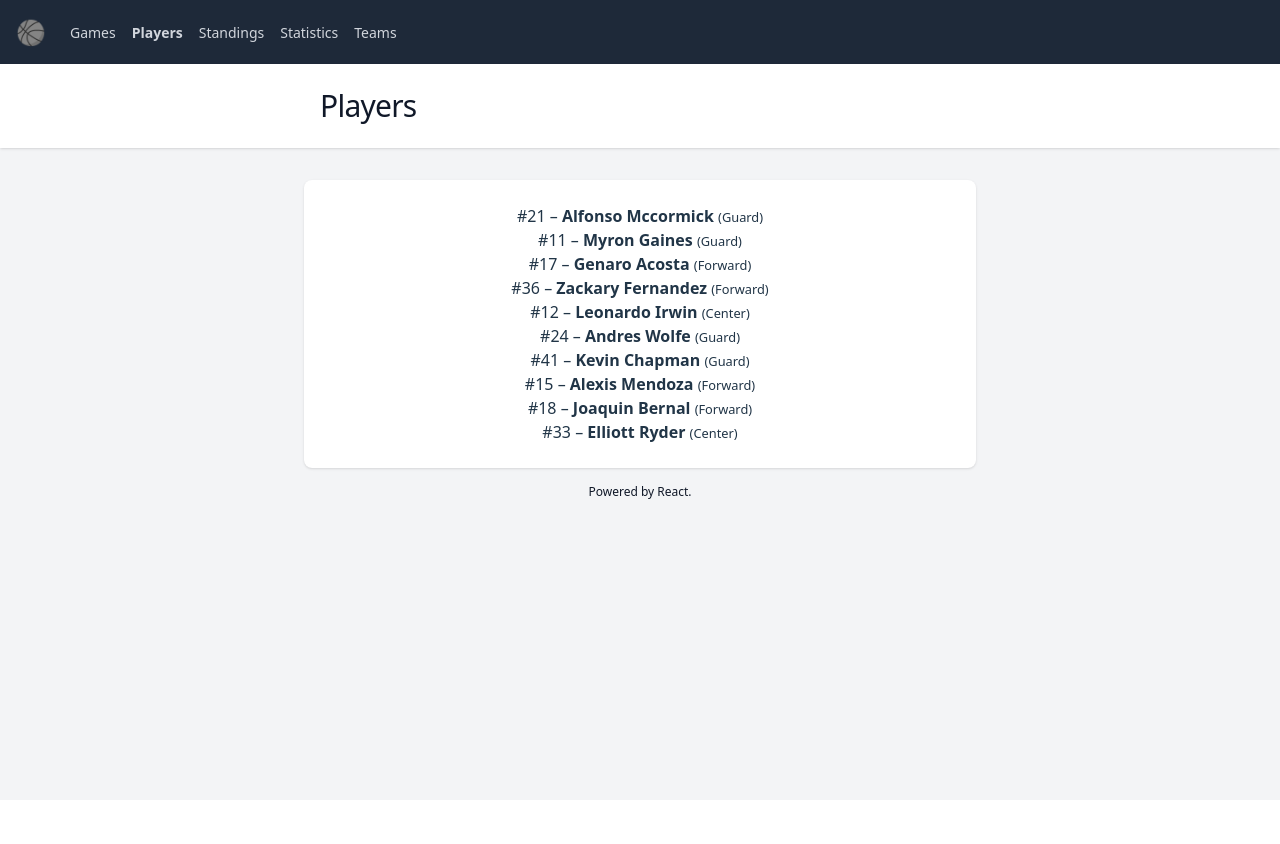
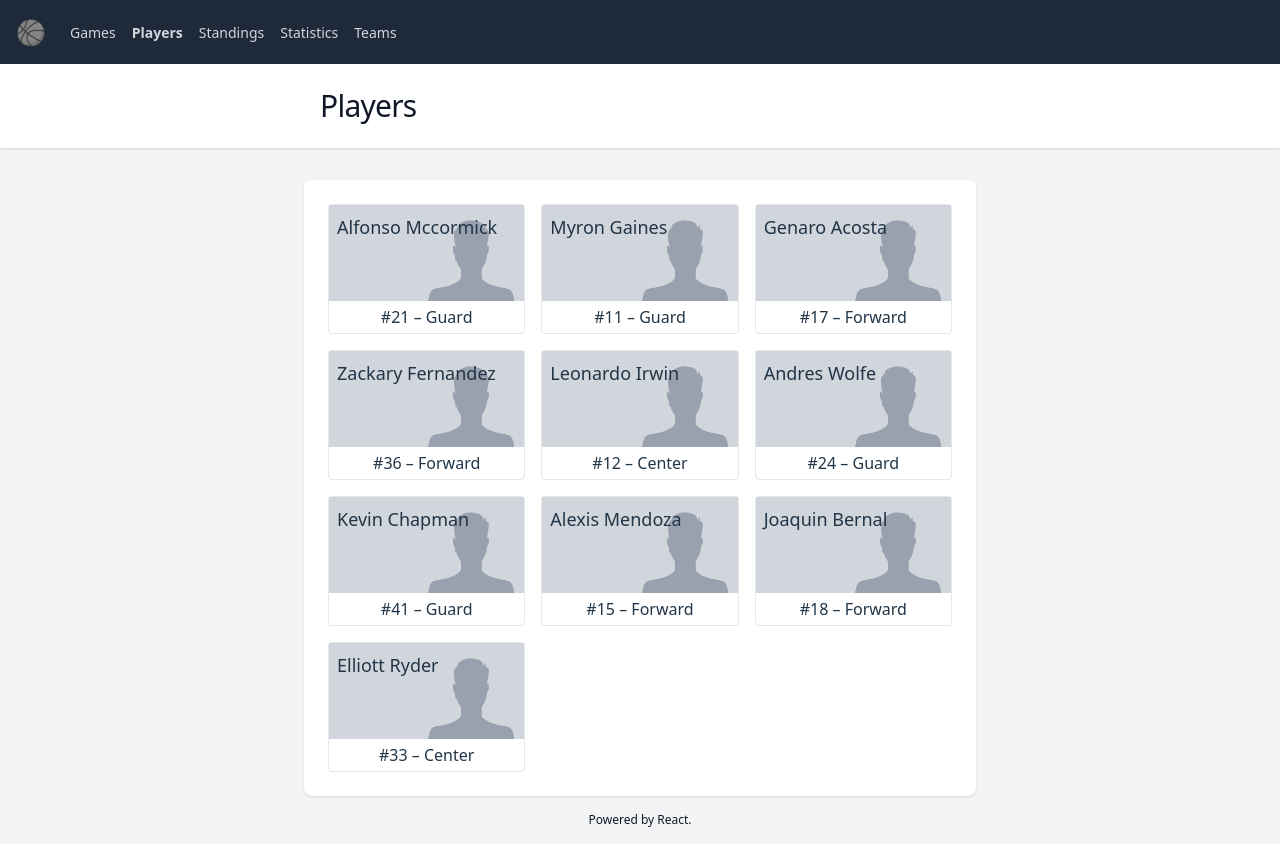
Before and after one commit to ober9k/bball-score-react, a React (Vite) app: page /players in a window 1280 px wide. Before the commit the page ends 800 px from the top, so only its background shows below. Built offline with nearby package versions, Linux system fonts and the light colour scheme.

Commit message:
Added some early styling for the players list

```diff
--- a/src/components/PlayersList.tsx
+++ b/src/components/PlayersList.tsx
@@ -9,13 +9,23 @@ type PlayerListProps = {
 export default function PlayersList({ players }: PlayerListProps) {
   return (
     <div>
-      <ul>
+      <div className="grid grid-cols-3 gap-4">
         {players.map((player) => (
-          <li key={player.id}>
-            #{player.number} &ndash; <strong><PlayerLink player={player} /></strong> <small>({mapBasePosition(player.position)})</small>
-          </li>
+          <div key={player.id} className="border border-gray-200 rounded-sm">
+            <div className="relative min-h-24 bg-gray-300">
+              <div className="absolute right-0">
+                <img src="/images/player.png" alt={player.name} height={96} width={96} className={"mx-1"} />
+              </div>
+              <div className="absolute p-2">
+                <strong className="font-medium text-lg"><PlayerLink player={player}/></strong>
+              </div>
+            </div>
+            <div className="p-1">
+              #{player.number} &ndash; {mapBasePosition(player.position)}
+            </div>
+          </div>
         ))}
-      </ul>
+      </div>
     </div>
   );
 }
```
